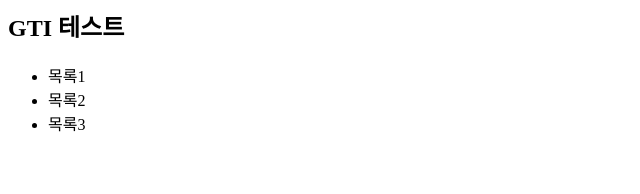
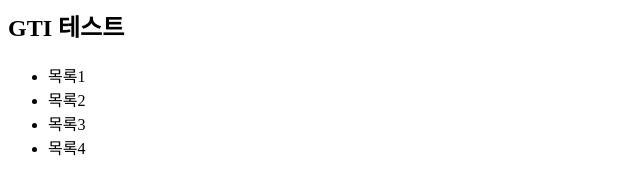
Before and after one commit to yomojomoro/VSCode-GIT, a plain HTML site: page index.html in a window 1280 px wide. Shown: the full height of the page, 0-640 px from the left. Drawn offline with Linux system fonts and the light colour scheme.

Commit message:
네번째 목록 추가

```diff
--- a/index.html
+++ b/index.html
@@ -3,5 +3,5 @@
   <li>목록1</li>
   <li>목록2</li>
   <li>목록3</li>
-
+  <li>목록4</li>
 </ul>
```
